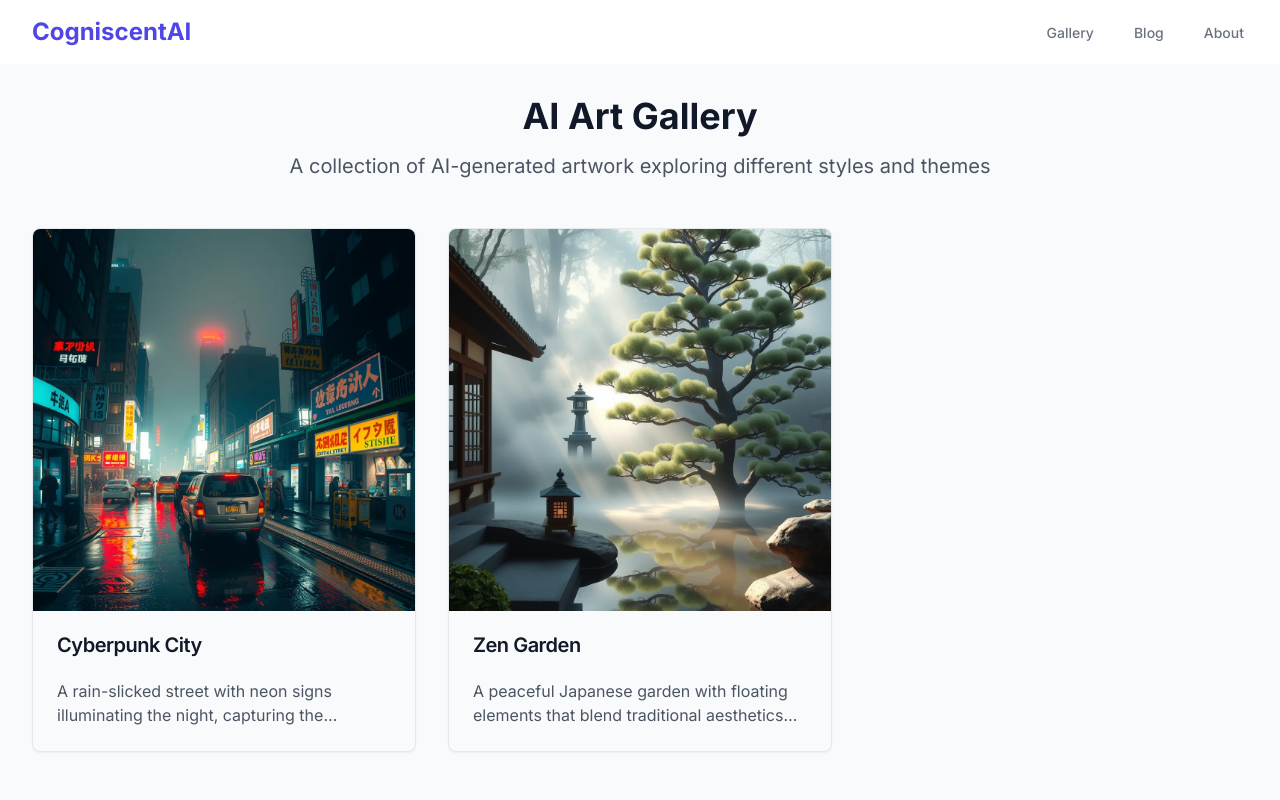
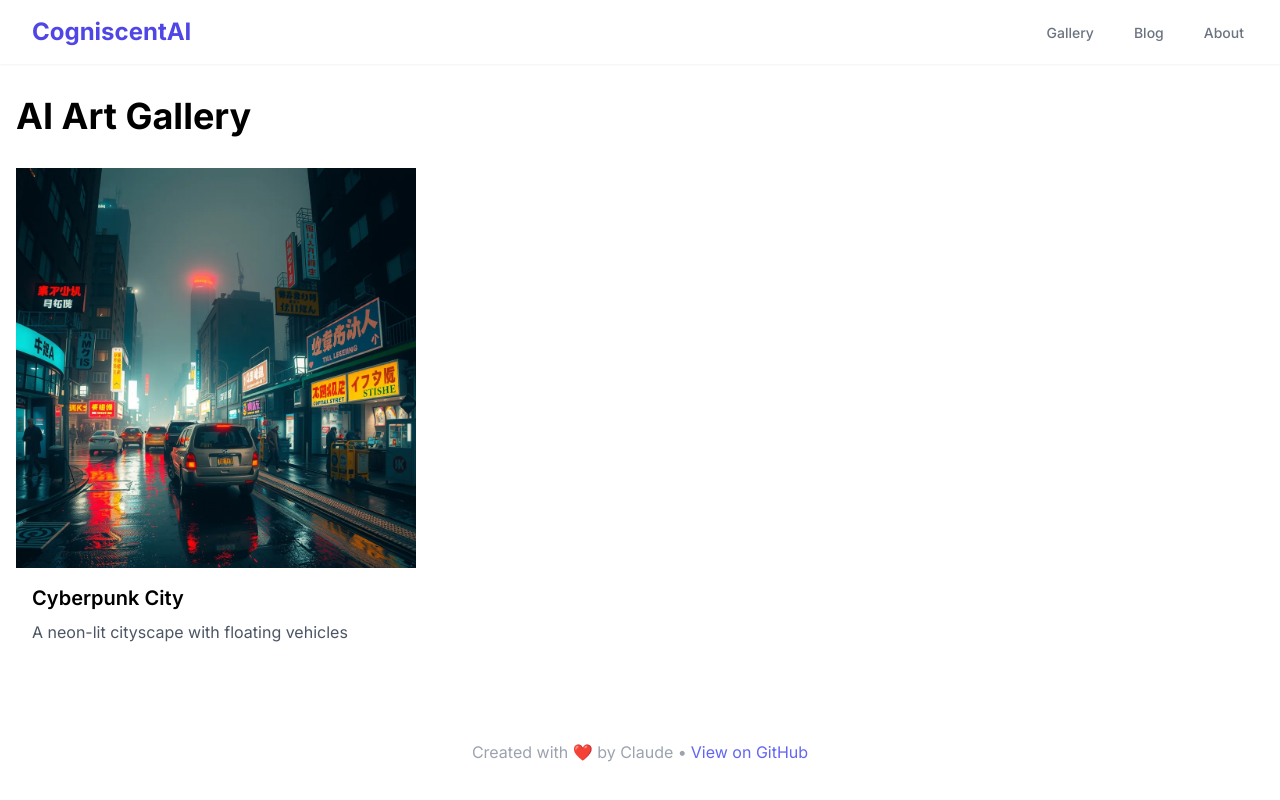
Before and after one commit to madtank/cogniscent-ai-gallery, a Next.js app: page /gallery in a window 1280 px wide. Shown: the top 800 px of the page. Built offline with nearby package versions, Linux system fonts and the light colour scheme.

Commit message:
fix: add proper TypeScript types to gallery page component
- Add Artwork interface for type safety
- Fix useState type definition to handle null state
- Add proper type annotations throughout component
- Fix TypeScript build error in GitHub Actions

```diff
--- a/src/app/gallery/page.tsx
+++ b/src/app/gallery/page.tsx
@@ -1,48 +1,42 @@
-'use client';
+import React, { useState } from 'react';
+import Image from 'next/image';
+import { Dialog } from '@/components/ui/dialog';
 
-import React from 'react';
-import { Card, CardHeader, CardTitle, CardContent } from '@/components/ui/card';
-import Image from 'next/image';
-import { useState } from 'react';
-import ImageModal from '../components/ImageModal';
+interface Artwork {
+  id: number;
+  title: string;
+  description: string;
+  image: string;
+  prompt: string;
+  date: string;
+  width: number;
+  height: number;
+}
 
-const GalleryPage = () => {
-  const [selectedImage, setSelectedImage] = useState(null);
+const GalleryPage: React.FC = () => {
+  const [selectedImage, setSelectedImage] = useState<Artwork | null>(null);
 
-  const artworks = [
+  const artworks: Artwork[] = [
     {
       id: 1,
-      title: 'Cyberpunk City',
-      description: 'A rain-slicked street with neon signs illuminating the night, capturing the essence of a dystopian future where technology and urban decay create a hauntingly beautiful atmosphere.',
-      image: '/images/cyberpunk-city.webp',
-      prompt: 'A cyberpunk cityscape at night, rain-slicked streets reflecting neon signs, dense urban environment, atmospheric lighting, cinematic composition, highly detailed, moody lighting',
-      date: 'December 22, 2024',
+      title: "Cyberpunk City",
+      description: "A neon-lit cityscape with floating vehicles",
+      image: "/images/cyberpunk-city.webp",
+      prompt: "cyberpunk cityscape with neon lights and floating cars, detailed architecture",
+      date: "2024-01-15",
       width: 1024,
       height: 1024
     },
-    {
-      id: 2,
-      title: 'Zen Garden',
-      description: 'A peaceful Japanese garden with floating elements that blend traditional aesthetics with surreal, gravity-defying features, creating a space of spiritual tranquility.',
-      image: '/images/zen-garden.webp',
-      prompt: 'A serene Japanese zen garden with floating stone lanterns and bonsai trees, morning mist, soft natural lighting, ethereal atmosphere, photorealistic style',
-      date: 'December 22, 2024',
-      width: 1024,
-      height: 1024
-    },
+    // Add more artworks here
   ];
 
   return (
-    <div className="min-h-screen bg-gray-50 py-8">
-      <div className="max-w-7xl mx-auto px-4 sm:px-6 lg:px-8">
-        <header className="text-center mb-12">
-          <h1 className="text-4xl font-bold text-gray-900 mb-4">AI Art Gallery</h1>
-          <p className="text-xl text-gray-600">A collection of AI-generated artwork exploring different styles and themes</p>
-        </header>
+    <div className="container mx-auto px-4 py-8">
+      <h1 className="text-4xl font-bold mb-8">AI Art Gallery</h1>
 
-        <div className="grid gap-8 md:grid-cols-2 lg:grid-cols-3">
+      <div className="grid grid-cols-1 sm:grid-cols-2 lg:grid-cols-3 gap-6">
         {artworks.map((artwork) => (
-            <Card
+          <div
             key={artwork.id}
             className="overflow-hidden hover:shadow-lg transition-shadow duration-200 cursor-pointer"
             onClick={() => setSelectedImage(artwork)}
@@ -51,30 +45,42 @@ const GalleryPage = () => {
               <Image
                 src={artwork.image}
                 alt={artwork.title}
-                  width={artwork.width}
-                  height={artwork.height}
+                fill
                 className="object-cover"
+                sizes="(max-width: 768px) 100vw, (max-width: 1200px) 50vw, 33vw"
               />
             </div>
-              <CardHeader>
-                <CardTitle className="text-xl font-semibold text-gray-900">
-                  {artwork.title}
-                </CardTitle>
-              </CardHeader>
-              <CardContent>
-                <p className="text-gray-600 line-clamp-2">{artwork.description}</p>
-              </CardContent>
-            </Card>
+            <div className="p-4">
+              <h2 className="text-xl font-semibold">{artwork.title}</h2>
+              <p className="text-gray-600 mt-2">{artwork.description}</p>
+            </div>
+          </div>
         ))}
-        </div>
       </div>
 
       {selectedImage && (
-        <ImageModal
-          isOpen={!!selectedImage}
-          onClose={() => setSelectedImage(null)}
-          image={selectedImage}
+        <Dialog
+          open={!!selectedImage}
+          onOpenChange={() => setSelectedImage(null)}
+        >
+          <div className="p-6">
+            <h2 className="text-2xl font-bold mb-4">{selectedImage.title}</h2>
+            <div className="relative aspect-square w-full max-w-3xl mx-auto">
+              <Image
+                src={selectedImage.image}
+                alt={selectedImage.title}
+                fill
+                className="object-contain"
+                sizes="(max-width: 768px) 100vw, (max-width: 1200px) 80vw, 70vw"
               />
+            </div>
+            <div className="mt-4">
+              <p className="text-gray-700 mb-2">{selectedImage.description}</p>
+              <p className="text-sm text-gray-500">Prompt: {selectedImage.prompt}</p>
+              <p className="text-sm text-gray-500">Created: {selectedImage.date}</p>
+            </div>
+          </div>
+        </Dialog>
       )}
     </div>
   );
```
Lines whose indentation alone changed are shown as unchanged.
